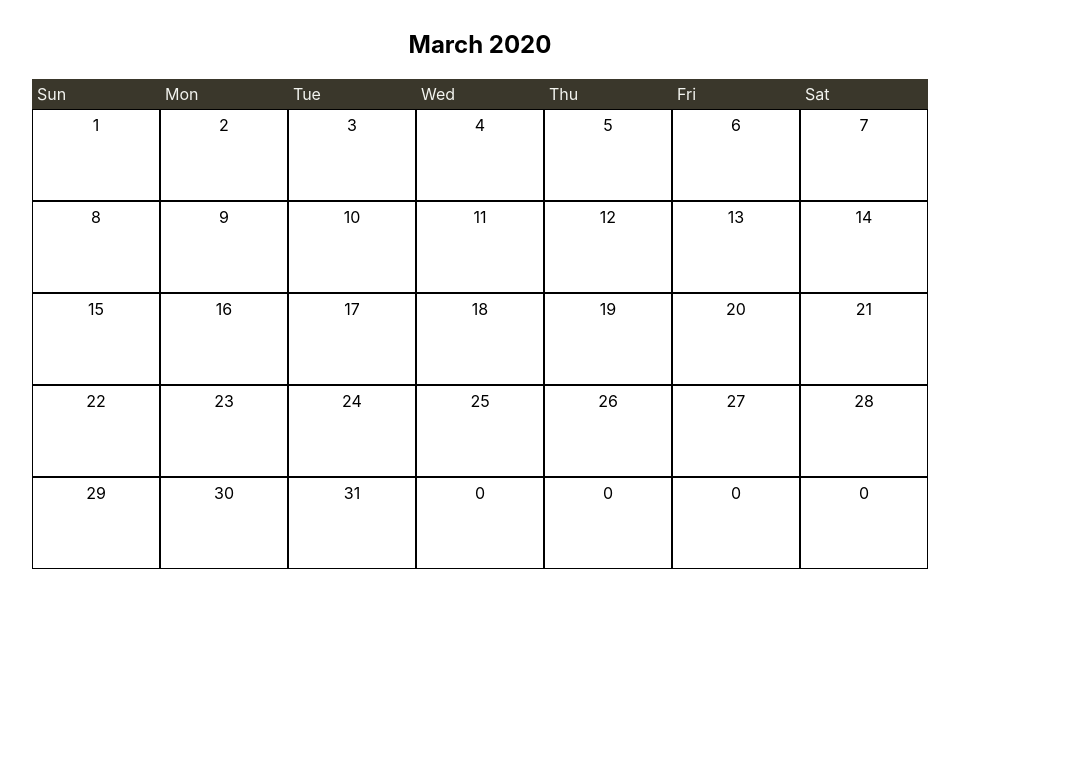
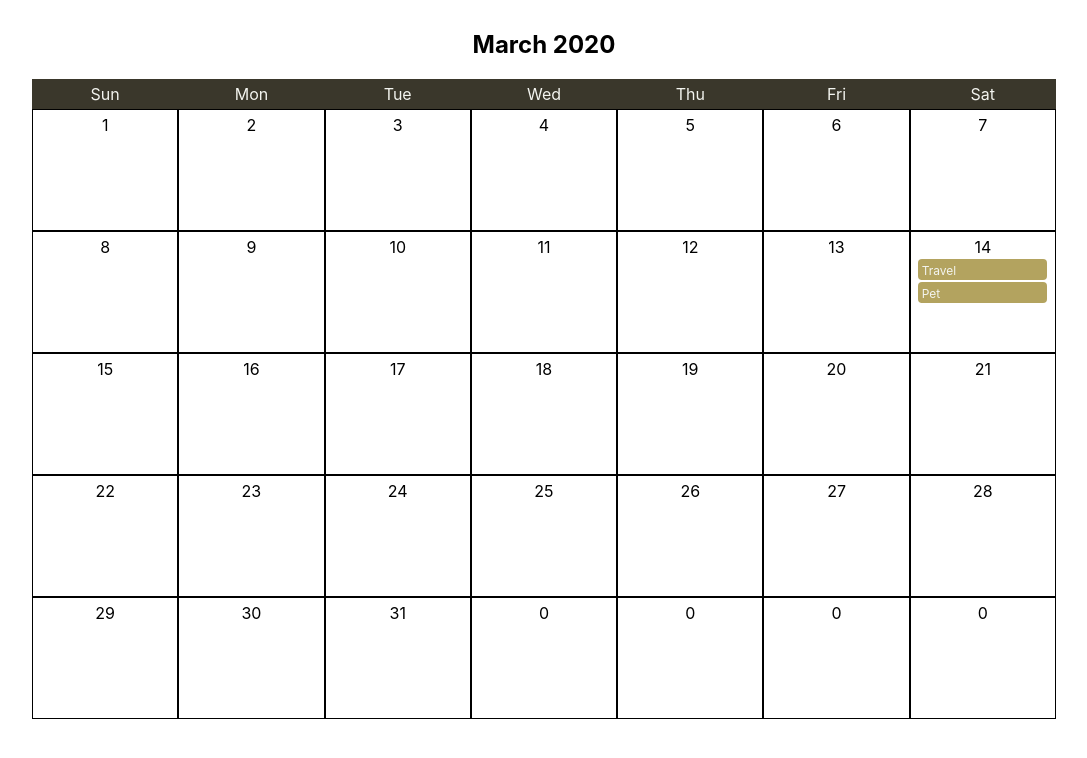
Before and after one commit to diegocl02/calendar-view, a React (Create React App) app: page / in a window 1280 px wide. Shown: the top 758 px of the page, without its empty margins (96-1183 px from the left). Built offline with nearby package versions, Linux system fonts and the light colour scheme.

Commit message:
Installed external package for date and time picker

```diff
--- a/package.json
+++ b/package.json
@@ -6,8 +6,11 @@
     "@testing-library/jest-dom": "^4.2.4",
     "@testing-library/react": "^9.3.2",
     "@testing-library/user-event": "^7.1.2",
+    "install": "^0.13.0",
     "moment": "^2.24.0",
+    "npm": "^6.14.2",
     "react": "^16.13.0",
+    "react-datetime-picker": "^2.9.0",
     "react-dom": "^16.13.0",
     "react-redux": "^7.2.0",
     "react-scripts": "3.4.0",
--- a/src/App.css
+++ b/src/App.css
@@ -1,8 +1,7 @@
 .day-container {
   display: flex;
   flex-direction: column;
-  height: 80px;
-  width: 80px;
+  height: 110px;
   border: thin solid black;
   flex: 1;
   padding: 5px;
@@ -17,13 +16,15 @@
 }
 
 .mini-reminder {
-  height: auto;
-  width: 80%;
+  height: 13px;
+  font-size: 12px;
+  width: 90%;
   margin: 2px;
   padding: 4px;
   border: none;
   border-radius: 4px;
-  background-color: khaki;
+  background-color: #B3A35F;
+  color:#F3F4EF;
 }
 
 .dialog {
@@ -40,7 +41,7 @@
   width: 50%;
   height: 50%;
   margin: 15%;
-  background-color: khaki;
+  background-color: #816E6C;
 }
 
 .form-container {
@@ -58,9 +59,10 @@
 .calendar-container{
   display: flex;
   flex-direction: column;
-  width: 70%;
+  width: 80%;
   margin: 10px 10% 10px;
   align-items: center;
+  min-width: 800px;
 }
 
 .header-row{
@@ -75,6 +77,7 @@
   padding: 5px;
   background-color: #3A372B;
   color: #F3F4EF;
+  text-align: center;
 }
 
 .days-container{
--- a/src/components/day.js
+++ b/src/components/day.js
@@ -1,5 +1,6 @@
 import React, { useState } from 'react'
 import { Dialog } from './dialog'
+import DateTimePicker from 'react-datetime-picker';
 
 export const Day = ({ number, reminders, handleNewReminder }) => {
     const [showDialog, setShowDialog] = useState(false)
@@ -24,14 +25,15 @@ export const Day = ({ number, reminders, handleNewReminder }) => {
         e.stopPropagation()
     }
 
-    return [<div className="day-container" onClick={handleOpenDialog}>
-        <div className="day-number">
+    return [<div key={'day'} className="day-container" onClick={handleOpenDialog}>
+        <div key={'day-number'} className="day-number">
             <span>{number}</span>
         </div>
-        <div className="reminders-container">
+        <div key={'day-reminder'} className="reminders-container">
             {
-                reminders.map(reminder => {
+                reminders.map((reminder, index) => {
                     return <div
+                        key={index}
                         className={"mini-reminder"}
                         onClick={handleClickReminder}>
                         {reminder.title}
@@ -42,14 +44,19 @@ export const Day = ({ number, reminders, handleNewReminder }) => {
     </div>,
     showDialog
         ? <Dialog
+            key={"dialog"}
             handleCloseDialog={handleCloseDialog}>
-            <div className={"form-container"}>
+            <div key={"form"} className={"form-container"}>
                 <input
                     className={"input"}
                     type="text"
                     placeholder="Add Title"
                     value={newReminder.title || ""}
                     onChange={onTitleChange}
+                />
+                <DateTimePicker
+                    onChange={this.onChange}
+                    value={this.state.date}
                 />
                 <button
                     onClick={handleSubmit}
--- a/src/redux/redux.js
+++ b/src/redux/redux.js
@@ -7,14 +7,14 @@ const initialState = {
     reminders: [
         {
             id: uuidv1(),
-            time: 1584208263,
+            time: 1584208263000,
             city: "Sao Paulo",
             color: "#F7F9F8",
-            title: "Pet"
+            title: "Travel"
         },
         {
             id: uuidv1(),
-            time: 1584208263,
+            time: 1584208263000,
             city: "Sao Paulo",
             color: "#F7F9F8",
             title: "Pet"
```
Also changed, not shown: 1 other file (tests, documents, lock files or other folders).
